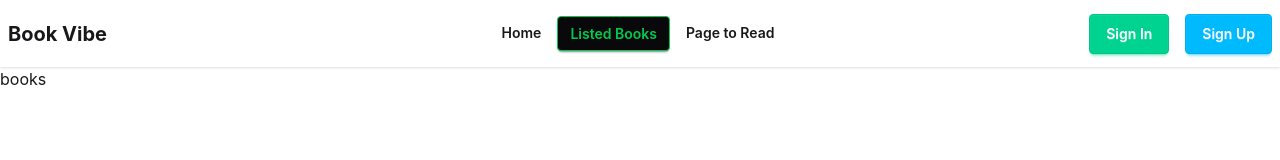
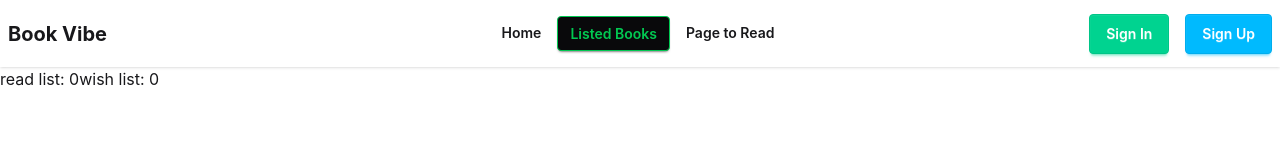
Before and after one commit to Maliha-Afroj-Orna/Book_Vibe, a React (Vite) app: page /books in a window 1280 px wide. Shown: the top 160 px of the page. Built offline with nearby package versions, Linux system fonts and the light colour scheme.

Commit message:
feat: add mark as read and wish list buttons functionality

```diff
--- a/package.json
+++ b/package.json
@@ -16,6 +16,7 @@
     "react-dom": "^19.2.7",
     "react-icons": "^5.7.0",
     "react-router": "^7.18.1",
+    "react-toastify": "^11.1.0",
     "tailwindcss": "^4.3.3"
   },
   "devDependencies": {
--- /dev/null
+++ b/src/context/BookProvider.jsx
@@ -0,0 +1,67 @@
+import { createContext, useState } from "react";
+import { toast } from "react-toastify";
+
+export const BookContext = createContext();
+
+export default function BookProvider({ children }) {
+  const [storedBooks, setStoredBooks] = useState([]);
+  const [wishList, setWishList] = useState([]);
+
+  const handleMarkAsRead = (currentBook) => {
+    // step-1: store book id or store book object
+    // step-2: where to store
+    // step-3: array or collection format
+    // step-4: if the book is already exists then show an alert or toast
+    // step-5: if not then add the book in the array or collection
+
+    const isExistBook = storedBooks.find(
+      (book) => book.bookId == currentBook.bookId,
+    );
+
+    if (isExistBook) {
+      toast.error("The book is already exist in read list!");
+    } else {
+      setStoredBooks([...storedBooks, currentBook]);
+      toast.success(`${currentBook.bookName} is added to read list`);
+    }
+  };
+
+  const handleWishList = (currentBook) => {
+    // step-1: store book id or store book object
+    // step-2: where to store
+    // step-3: array or collection format
+    // step-4: if the book is already exists then show an alert or toast
+    // step-5: if not then add the book in the array or collection
+
+    const isExistInReadList = storedBooks.find(
+      (book) => book.bookId == currentBook.bookId,
+    );
+
+    if (isExistInReadList) {
+      toast.error("This book is already in read list!");
+      return;
+    }
+
+    const isExistBook = wishList.find(
+      (book) => book.bookId == currentBook.bookId,
+    );
+
+    if (isExistBook) {
+      toast.error("The book is already exist in wish list!");
+    } else {
+      setWishList([...wishList, currentBook]);
+      toast.success(`${currentBook.bookName} is added to wish list!`);
+    }
+  };
+
+  const data = {
+    storedBooks,
+    setStoredBooks,
+    handleMarkAsRead,
+    wishList,
+    setWishList,
+    handleWishList,
+  };
+
+  return <BookContext.Provider value={data}>{children}</BookContext.Provider>;
+}
--- a/src/main.jsx
+++ b/src/main.jsx
@@ -3,9 +3,14 @@ import { createRoot } from "react-dom/client";
 import "./index.css";
 import { RouterProvider } from "react-router/dom";
 import { router } from "./routes/Routes";
+import BookProvider from "./context/BookProvider";
+import { ToastContainer } from "react-toastify";
 
 createRoot(document.getElementById("root")).render(
   <StrictMode>
-    <RouterProvider router={router} />
+    <BookProvider>
+      <RouterProvider router={router} />
+      <ToastContainer />
+    </BookProvider>
   </StrictMode>,
 );
--- a/src/pages/bookDetails/BookDetails.jsx
+++ b/src/pages/bookDetails/BookDetails.jsx
@@ -1,12 +1,13 @@
 // import { use } from "react";
+import { useContext } from "react";
 import { useLoaderData, useParams } from "react-router";
+import { BookContext } from "../../context/BookProvider";
 
 // const booksPromise = fetch("/booksData.json").then((res) => res.json());
 
 export default function BookDetails() {
   const { id } = useParams();
   const books = useLoaderData();
-  console.log(books);
 
   const expectedBook = books.find((book) => book.bookId == id);
 
@@ -25,12 +26,7 @@ export default function BookDetails() {
 
   // const books = use(booksPromise);
 
-  const handleMarkAsRead = () => {
-    // step-1: store book id
-    // step-2: where to store
-    // step-3: array format
-    // step-4: if the book is already exists then show an alert or toast
-  };
+  const { handleMarkAsRead, handleWishList } = useContext(BookContext);
 
   return (
     <div className="grid grid-cols-2 container mx-auto my-8">
@@ -72,8 +68,18 @@ export default function BookDetails() {
             <span>Rating: </span> <span className="font-bold">{rating}</span>
           </div>
           <div className="flex items-center gap-2">
-            <button className="btn">Mark as Read</button>
-            <button className="btn btn-info">Add to Wishlist</button>
+            <button
+              onClick={() => handleMarkAsRead(expectedBook)}
+              className="btn"
+            >
+              Mark as Read
+            </button>
+            <button
+              onClick={() => handleWishList(expectedBook)}
+              className="btn btn-info"
+            >
+              Add to Wishlist
+            </button>
           </div>
         </div>
       </div>
--- a/src/pages/books/Books.jsx
+++ b/src/pages/books/Books.jsx
@@ -1,10 +1,16 @@
+import { useContext } from "react";
+import { BookContext } from "../../context/BookProvider";
 
 const Books = () => {
-    return (
-        <div>
-            books
-        </div>
-    );
+  const { storedBooks, wishList } = useContext(BookContext);
+  console.log("storedBooks", storedBooks);
+
+  return (
+    <div className="container mx-auto">
+      read list: {storedBooks.length}
+      wish list: {wishList.length}
+    </div>
+  );
 };
 
 export default Books;
```
Also changed, not shown: 1 other file (tests, documents, lock files or other folders).
